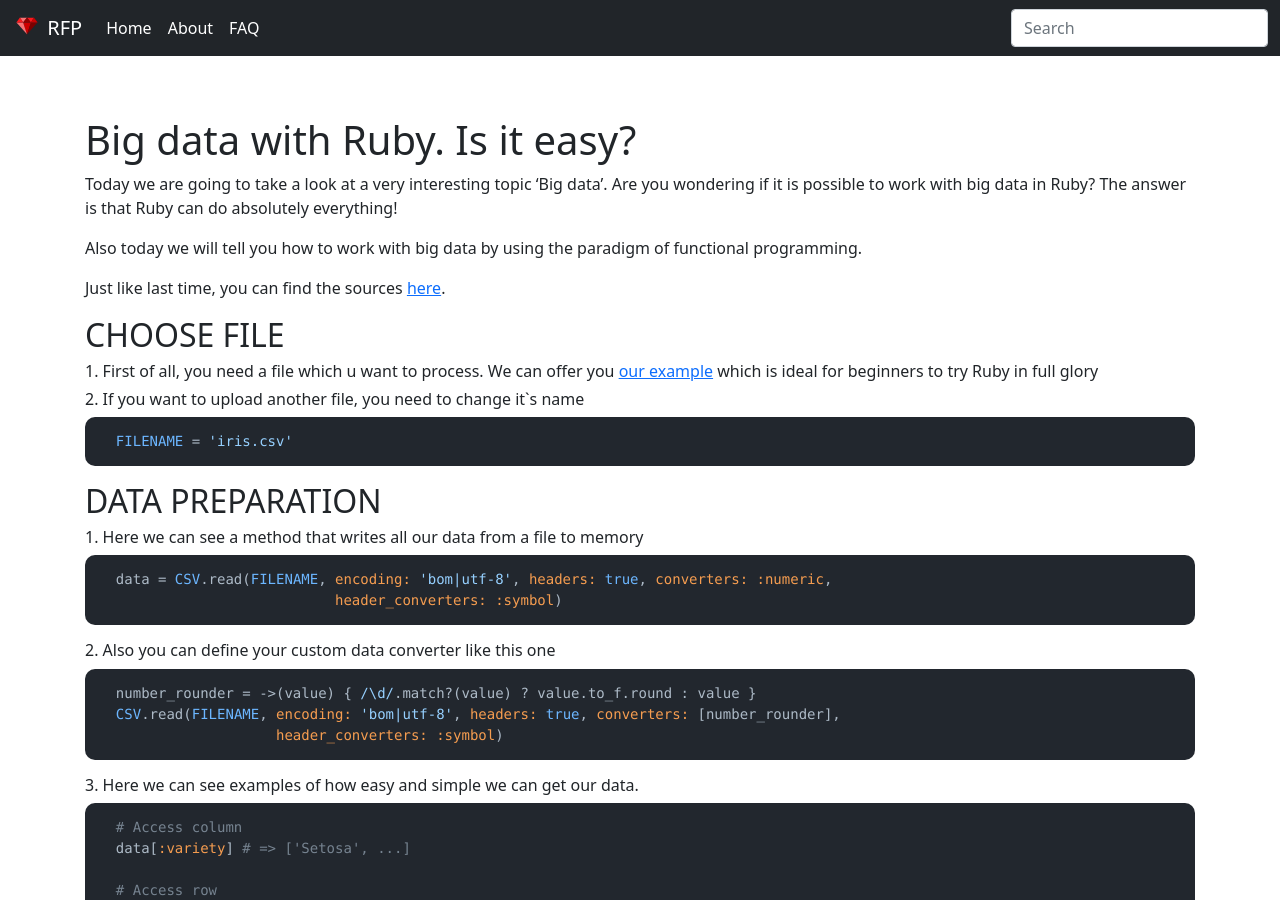
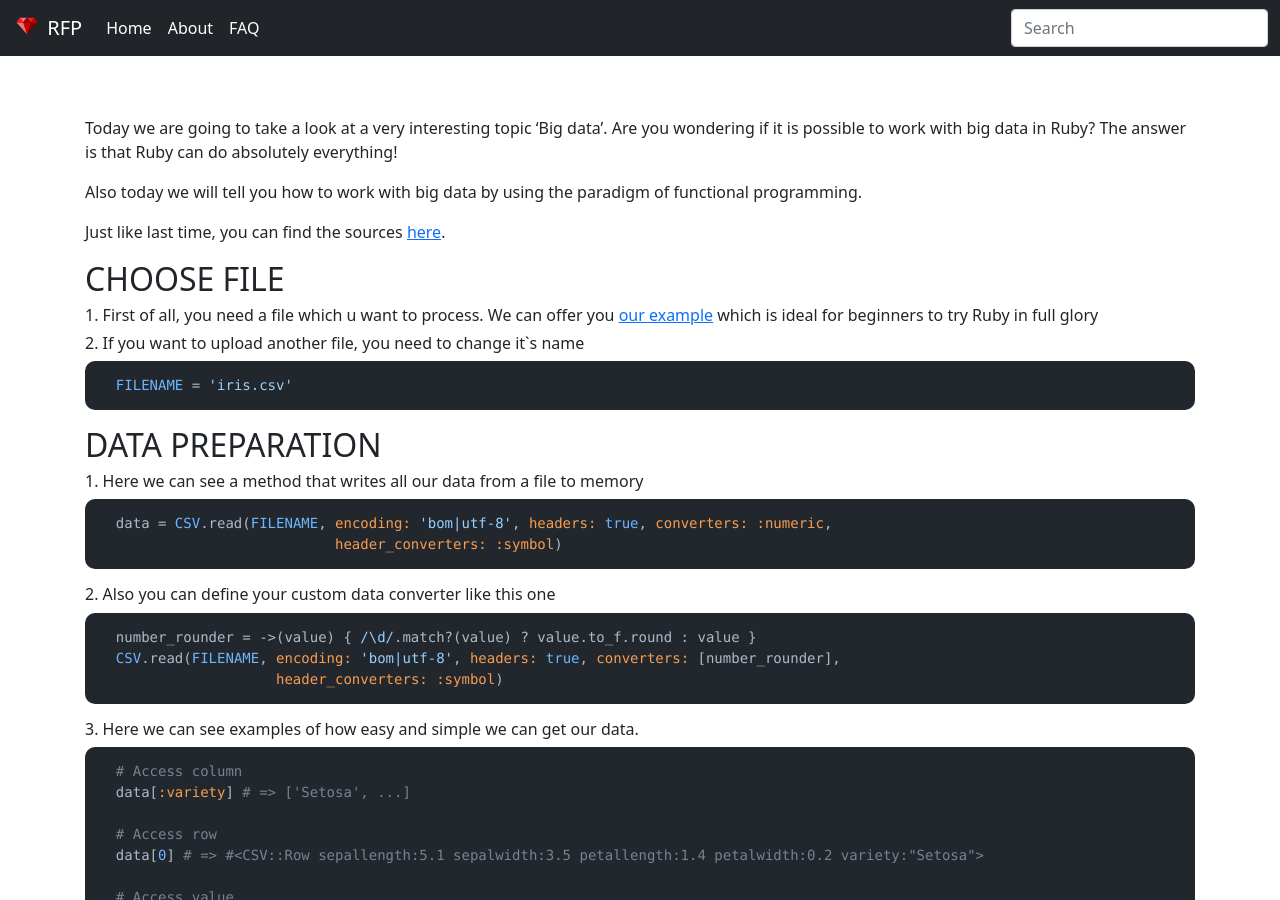
Before and after one commit to Ar2emis/ruby-fp, a Jekyll site: the page built from _posts/2021-09-19-big_data.markdown, in a window 1280 px wide and 900 px high. Built offline with Jekyll 4.4.1, drawn with Linux system fonts in a browser that asks for light colours; nearby versions of some CDN libraries; comment, search, counter and statistics services are not loaded.

Commit message:
fix search and remove titles

```diff
--- a/_posts/2021-09-19-big_data.markdown
+++ b/_posts/2021-09-19-big_data.markdown
@@ -5,7 +5,7 @@ date:   2021-09-20 21:08:48 +0300
 tags: ['big_data']
 image_name: 'big_data.jpeg'
 ---
-# {{page.title}}
+
 Today we are going to take a look at a very interesting topic 'Big data'. Are you wondering if it is possible to work with big data in Ruby? The answer is that Ruby can do absolutely everything!
 
 Also today we will tell you how to work with big data by using the paradigm of functional programming.
--- a/_posts/2021-09-19-charts.markdown
+++ b/_posts/2021-09-19-charts.markdown
@@ -5,7 +5,7 @@ date:   2021-09-21 21:08:48 +0300
 tags: ['charts', 'graphs', 'gruff']
 image_name: 'charts.jpeg'
 ---
-# {{page.title}}
+
 Hello again! Today we will talk about a rather important topic in programming, namely, the collection of statistics
 and its output to the user in a convenient form, namely graphics.
 
--- a/_posts/2021-09-19-math.markdown
+++ b/_posts/2021-09-19-math.markdown
@@ -5,7 +5,7 @@ date:   2021-09-19 21:08:48 +0300
 tags: ['math', 'ruby']
 image_name: 'math.jpeg'
 ---
-# {{page.title}}
+
 Ruby it’s a good choice to solve problems with Maths, because you have a huge library of default methods which can help
 you to solve more than 99% of common tasks.
 We decided to show you, why ruby - is a programmer best friend, and our first lesson will be about math.
--- a/search.json
+++ b/search.json
@@ -8,7 +8,7 @@ layout: none
       "tags"     : "{{ post.tags | join: ', ' }}",
       "url"      : "{{ site.baseurl }}{{ post.url }}",
       "date"     : "{{ post.date }}",
-      "content"  : "{{ post.content | escape | strip_newlines }}"
+      "content"  : "{{ post.excerpt | strip_html | strip_newlines }}"
     } {% unless forloop.last %},{% endunless %}
   {% endfor %}
   ,
```
